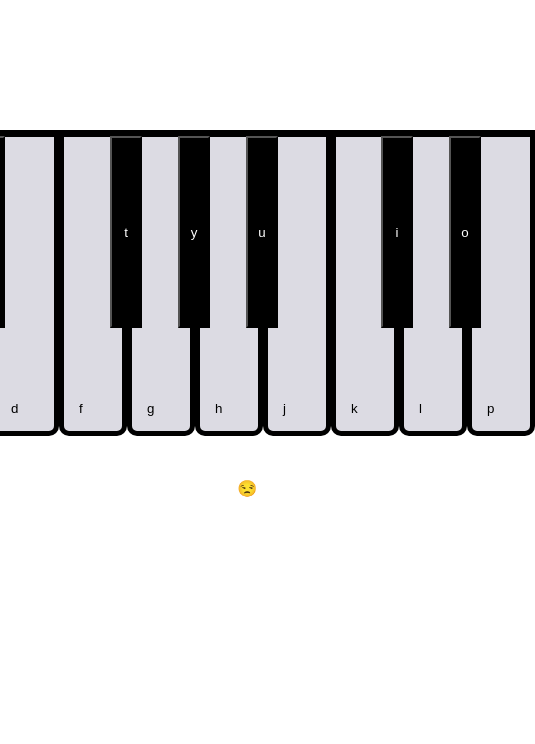
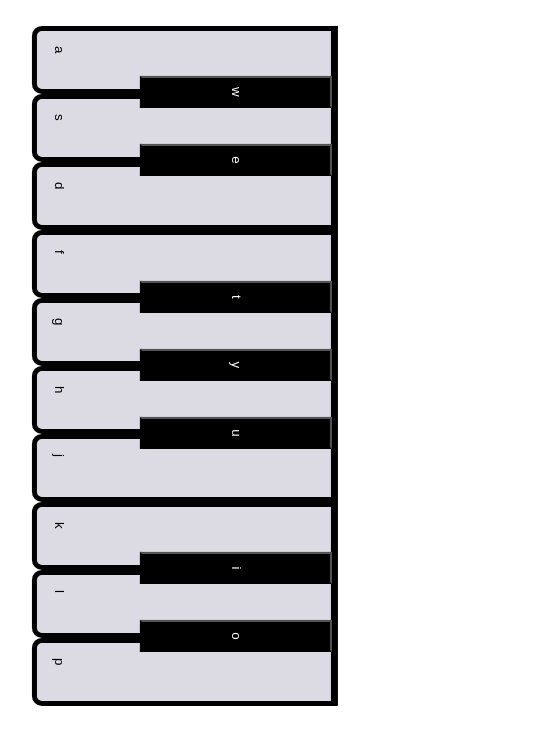
Before and after one commit to Hridayadev/Piano, a plain HTML site: page index.html in a window 390 px wide. Shown: the whole page, 535 px wide, since content can reach past the window. Drawn offline with Linux system fonts and the light colour scheme.

Commit message:
little respnosiveness added

```diff
--- a/style.css
+++ b/style.css
@@ -60,15 +60,13 @@ body{
 
   }
 
-/* @media only screen and (max-width: 450px) and (min-width: 250px)  {
+@media only screen and (max-width: 450px) and (min-width: 250px)  {
     body{
         rotate: 90deg;
+        gap: 10px;
     }
     .piano{
-        margin-top: 10px;
-        margin-left: 130px;
+        margin-left: 250px;
+        margin-bottom: 40px;
     }
-    .thulo{
-        width: 4rem;
-    }
-} */
+}
```
